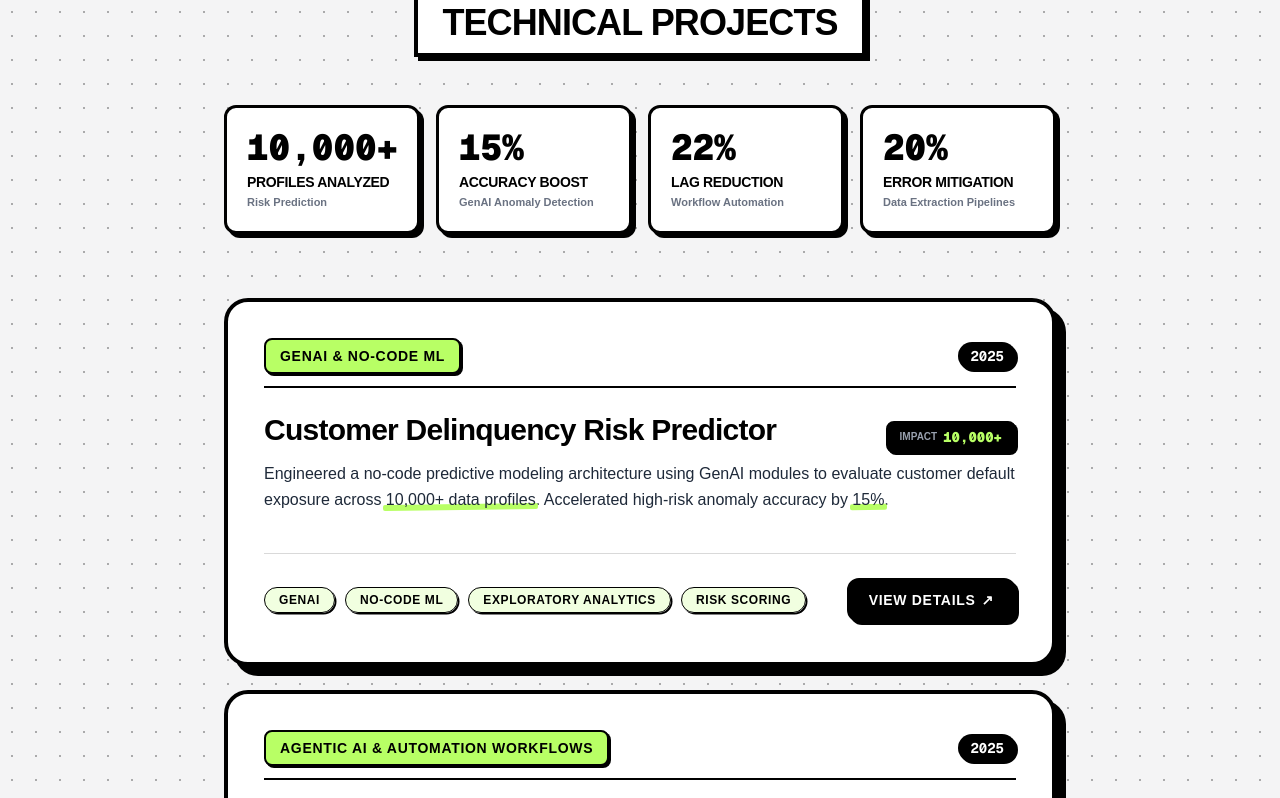
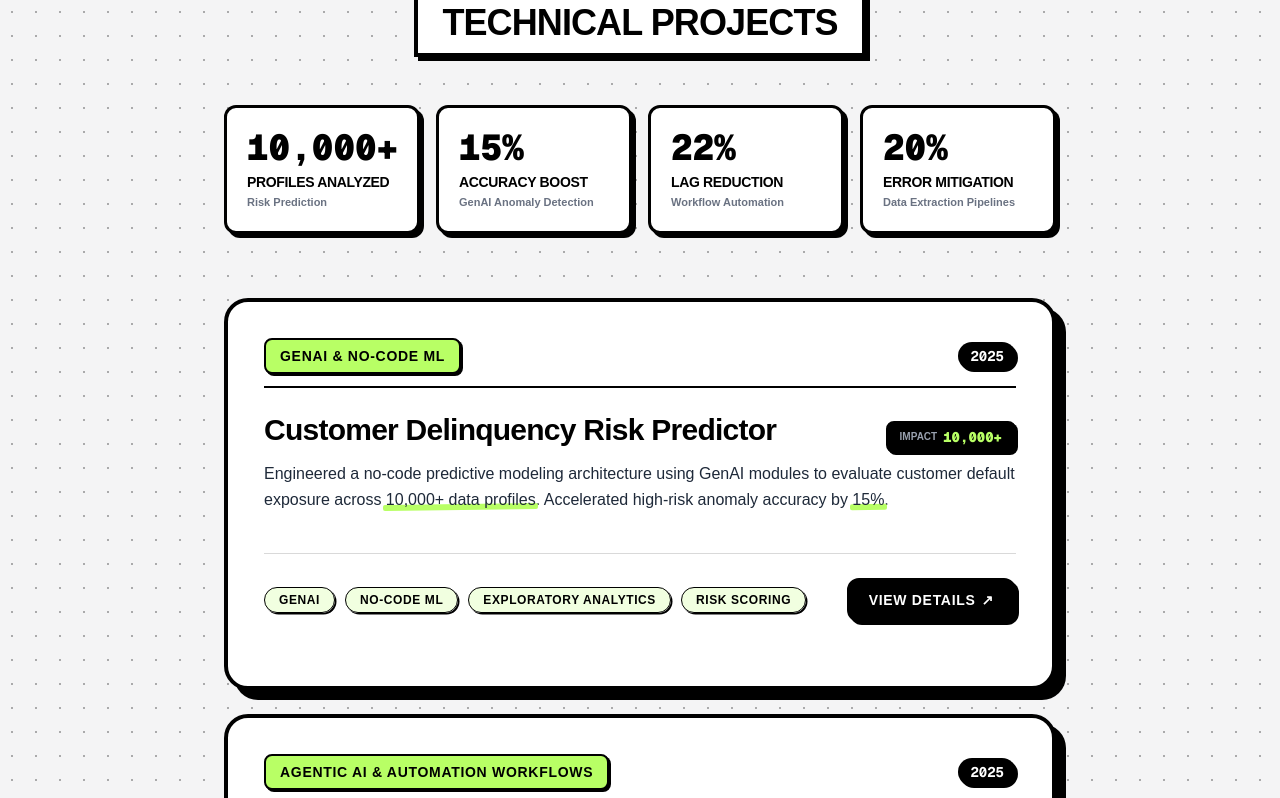
Before and after one commit to shivamjha2o/pf2, a Next.js app: page / in a window 1280 px wide. Shown: the part 1688-2486 px from the top of the page. Built offline with nearby package versions, Linux system fonts and the light colour scheme.

Commit message:
style: increase vertical margin-bottom between card box and bottom line

```diff
--- a/src/components/Projects.tsx
+++ b/src/components/Projects.tsx
@@ -104,7 +104,7 @@ const Projects = () => {
   };
 
   return (
-    <section id="projects" className="pt-16 pb-20 sm:pt-24 sm:pb-28 bg-transparent text-black relative">
+    <section id="projects" className="pt-16 pb-28 sm:pt-24 sm:pb-36 bg-transparent text-black relative">
       <div className="max-w-4xl mx-auto px-4 sm:px-6 lg:px-8 relative z-10">
 
         {/* Section Header */}
@@ -145,7 +145,7 @@ const Projects = () => {
           whileInView={{ opacity: 1, y: 0 }}
           viewport={{ once: true, margin: "-50px" }}
           transition={{ duration: 0.6, delay: 0.15, ease: "easeOut" }}
-          className="w-full"
+          className="w-full mb-6 sm:mb-10"
         >
           <ScrollStack
             useWindowScroll={true}
@@ -192,7 +192,7 @@ const Projects = () => {
                     <div className="w-full h-[1.5px] bg-black/15 mt-8 mb-6" />
 
                     {/* Bottom Tags & Case Study CTA */}
-                    <div className="flex flex-col sm:flex-row sm:items-center justify-between gap-4 pb-1">
+                    <div className="flex flex-col sm:flex-row sm:items-center justify-between gap-4 pb-3 sm:pb-4">
                       {/* High-Contrast Enhanced Tag Pills with Healthy Spacing */}
                       <div className="flex flex-wrap items-center gap-x-2.5 gap-y-3">
                         {project.tags.map(tag => (
--- a/src/components/ScrollStack.tsx
+++ b/src/components/ScrollStack.tsx
@@ -11,7 +11,7 @@ export interface ScrollStackItemProps {
 
 export const ScrollStackItem: React.FC<ScrollStackItemProps> = ({ children, itemClassName = '' }) => (
   <div
-    className={`scroll-stack-card relative w-full my-6 sm:my-8 p-6 sm:p-9 pb-8 sm:pb-9 rounded-2xl sm:rounded-3xl bg-white border-3 sm:border-4 border-black shadow-[6px_6px_0px_0px_rgba(0,0,0,1)] sm:shadow-[10px_10px_0px_0px_rgba(0,0,0,1)] box-border origin-top will-change-transform ${itemClassName}`.trim()}
+    className={`scroll-stack-card relative w-full my-6 sm:my-8 p-6 sm:p-9 pb-10 sm:pb-12 rounded-2xl sm:rounded-3xl bg-white border-3 sm:border-4 border-black shadow-[6px_6px_0px_0px_rgba(0,0,0,1)] sm:shadow-[10px_10px_0px_0px_rgba(0,0,0,1)] box-border origin-top will-change-transform ${itemClassName}`.trim()}
     style={{
       backfaceVisibility: 'hidden',
       transformStyle: 'preserve-3d'
```
